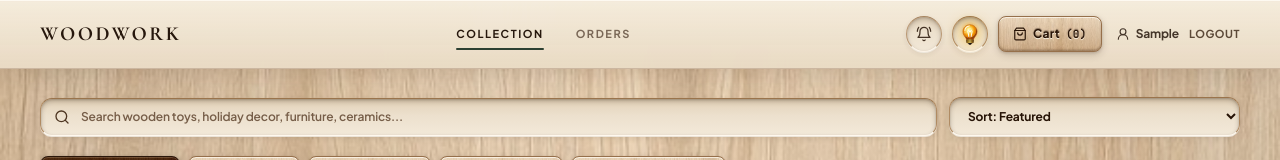
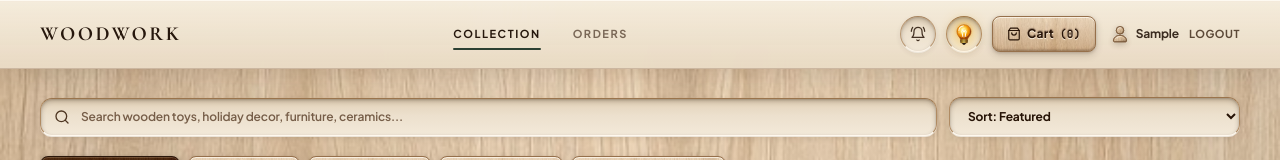
Before and after one commit to nutsa-dev/10x-shop-nutsa, a React (Vite) app: page /login in a window 1280 px wide. Both pictures are taken after typing "Sample", "Sample123" into the empty fields and a click on the button "Sign In". Shown: the top 160 px of the page. Built offline with nearby package versions, Linux system fonts and the light colour scheme; no server answers.

Commit message:
feat: add 3D carved wood texture effect to logged-in user icon

```diff
--- a/src/components/layout/Navbar.tsx
+++ b/src/components/layout/Navbar.tsx
@@ -156,9 +156,9 @@ export const Navbar = () => {
             <div className="flex items-center gap-2.5 pl-1">
               <NavLink
                 to="/profile"
-                className="flex items-center gap-1.5 text-xs font-bold text-[#26170C] opacity-85 hover:opacity-100 dark:text-[#F5EBE0]"
+                className="group flex items-center gap-1.5 text-xs font-bold text-[#26170C] opacity-90 hover:opacity-100 dark:text-[#F5EBE0]"
               >
-                <IconUser className="h-3.5 w-3.5" />
+                <IconUser className="h-5 w-5 drop-shadow-[0_2px_3px_rgba(42,22,6,0.28)] transition-transform duration-300 group-hover:scale-105" />
                 <span className="max-w-[75px] truncate">{user?.username}</span>
               </NavLink>
               <button
--- a/src/components/ui/Icons.tsx
+++ b/src/components/ui/Icons.tsx
@@ -290,15 +290,82 @@ export const IconUser = (props: SVGProps<SVGSVGElement>) => (
   <svg
     viewBox="0 0 24 24"
     fill="none"
-    stroke="currentColor"
-    strokeWidth={2}
-    strokeLinecap="round"
-    strokeLinejoin="round"
-    className="h-4 w-4"
+    xmlns="http://www.w3.org/2000/svg"
+    className="h-5 w-5"
     {...props}
   >
-    <circle cx="12" cy="8" r="5" />
-    <path d="M20 21a8 8 0 0 0-16 0" />
+    <defs>
+      {/* Real wood texture pattern matching .wood-btn */}
+      <pattern
+        id="userWoodPattern"
+        patternUnits="userSpaceOnUse"
+        width="24"
+        height="24"
+      >
+        <image
+          href="/nordic-wood.jpg"
+          x="0"
+          y="0"
+          width="24"
+          height="24"
+          preserveAspectRatio="xMidYMid slice"
+        />
+      </pattern>
+      {/* 3D Turned Oak Shading Overlay */}
+      <linearGradient id="woodUserBevel" x1="15%" y1="0%" x2="85%" y2="100%">
+        <stop offset="0%" stopColor="#FFF7EB" stopOpacity="0.45" />
+        <stop offset="45%" stopColor="#D4B58E" stopOpacity="0.15" />
+        <stop offset="100%" stopColor="#4A2C11" stopOpacity="0.55" />
+      </linearGradient>
+    </defs>
+
+    {/* Wooden Head (classic user head circle with real wood texture & 3D bevel) */}
+    <circle
+      cx="12"
+      cy="7.5"
+      r="4.5"
+      fill="url(#userWoodPattern)"
+      stroke="#6E4B2A"
+      strokeWidth="1.1"
+    />
+    <circle
+      cx="12"
+      cy="7.5"
+      r="4.5"
+      fill="url(#woodUserBevel)"
+      stroke="#6E4B2A"
+      strokeWidth="0.9"
+    />
+    <path
+      d="M9.5 5.6A3.1 3.1 0 0 1 13.5 4.6"
+      stroke="#FFF9F0"
+      strokeWidth="0.85"
+      strokeLinecap="round"
+      strokeOpacity="0.8"
+    />
+
+    {/* Wooden Shoulders (classic user arch shape with real wood texture & 3D bevel) */}
+    <path
+      d="M4.2 20.2c0-3.8 3.5-6.6 7.8-6.6s7.8 2.8 7.8 6.6c0 .65-.5 1.15-1.15 1.15h-13.3c-.65 0-1.15-.5-1.15-1.15Z"
+      fill="url(#userWoodPattern)"
+      stroke="#6E4B2A"
+      strokeWidth="1.1"
+      strokeLinejoin="round"
+    />
+    <path
+      d="M4.2 20.2c0-3.8 3.5-6.6 7.8-6.6s7.8 2.8 7.8 6.6c0 .65-.5 1.15-1.15 1.15h-13.3c-.65 0-1.15-.5-1.15-1.15Z"
+      fill="url(#woodUserBevel)"
+      stroke="#6E4B2A"
+      strokeWidth="0.9"
+      strokeLinejoin="round"
+    />
+    <path
+      d="M6.8 17.2c1.5-1.6 3.8-2.3 6.4-2.1"
+      stroke="#FFF9F0"
+      strokeWidth="0.85"
+      strokeLinecap="round"
+      strokeOpacity="0.75"
+    />
   </svg>
 );
 
```
